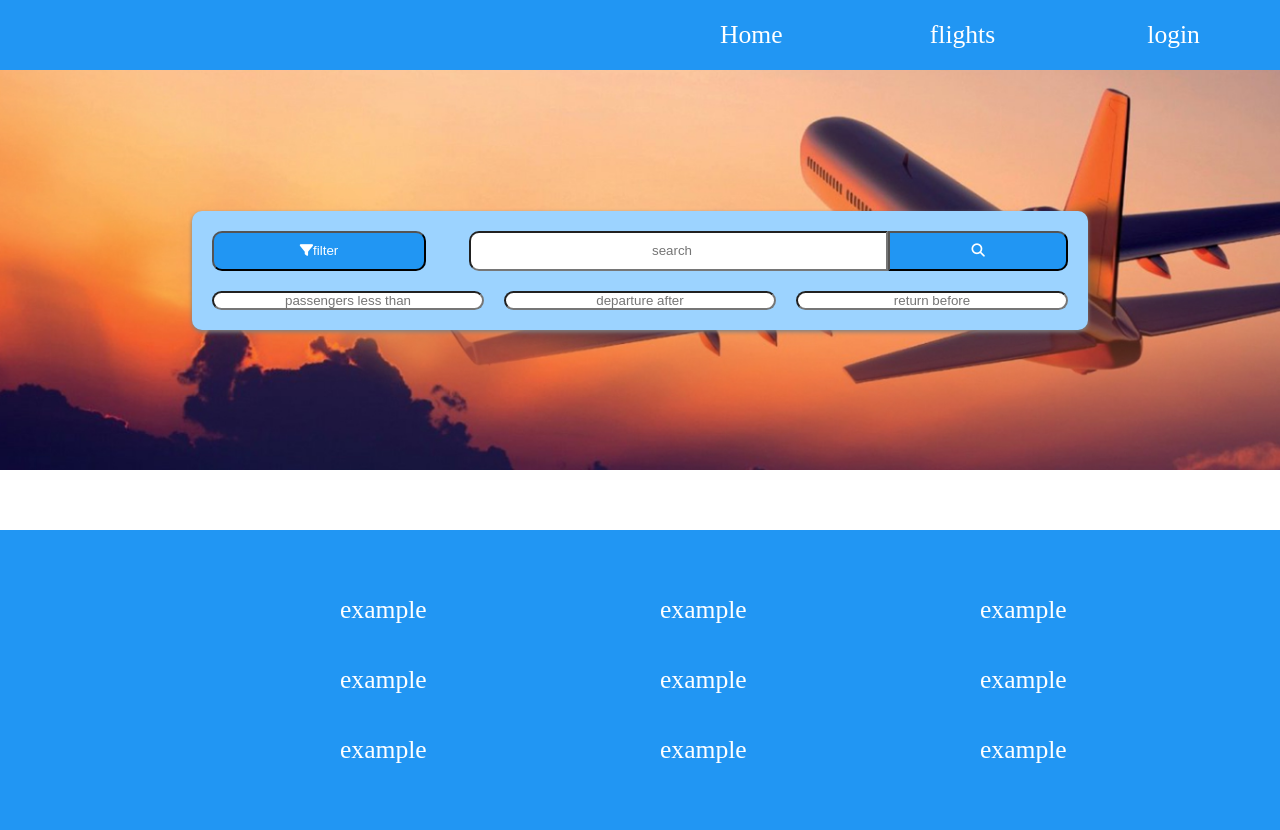
After one commit to AseelFatayerji/Flight-Website-Fullstack, a PHP site: page /Pages/flights.html in a window 1280 px wide. The commit adds this page. Run offline with PHP 8.4, Linux system fonts and the light colour scheme; some libraries are stand-ins or nearby versions.

Commit message:
craeted the flight search page

```diff
--- /dev/null
+++ b/Frontend/CSS/flights.css
@@ -0,0 +1,146 @@
+* {
+  margin: 0;
+  padding: 0;
+  box-sizing: border-box;
+}
+
+body {
+  width: 100vw;
+  height: 100vh;
+}
+
+header {
+  position: -webkit-sticky;
+  position: sticky;
+  top: 0;
+}
+
+.nav {
+  width: 100%;
+  height: 70px;
+  padding-left: 10px;
+}
+
+.navbar {
+  width: 50%;
+  height: 100%;
+}
+
+.navbar li {
+  display: flex;
+  justify-content: center;
+  align-items: center;
+  width: 33%;
+  height: 100%;
+  list-style: none;
+}
+
+.navbar a {
+  width: 100%;
+  height: 100%;
+  color: inherit;
+  font-size: 1.6rem;
+  text-decoration: none;
+  display: flex;
+  align-items: center;
+  justify-content: center;
+}
+
+.navbar a:hover {
+  background-color: #0d3e66;
+}
+
+.footer {
+  height: 300px;
+  width: 100%;
+}
+
+.footer div {
+  width: 25%;
+}
+
+.footer ul {
+  width: 25%;
+  list-style: none;
+}
+
+.footer ul li {
+  padding: 20px;
+  font-size: 1.6rem;
+  color: white;
+}
+
+.footer ul li:hover {
+  background-color: #0d3e66;
+  cursor: pointer;
+}
+
+.hero {
+  width: 100%;
+  height: 400px;
+  background-image: url("../assets/Screenshot\ 2024-03-20\ 205645.png");
+  background-repeat: no-repeat;
+  background-size: cover;
+}
+
+.filters-container {
+  width: 70%;
+  border-radius: 10px;
+  padding: 20px;
+  height: fit-content;
+  gap: 20px;
+  box-shadow: 0 2px 4px grey;
+}
+
+.filters-container > div {
+  width: 100%;
+}
+
+.filter-btn {
+  width: 25%;
+  border-radius: 10px;
+  height: 40px;
+}
+
+.filters-container > div > form {
+  width: 70%;
+}
+
+.filters-container > div > form > input {
+  width: 70%;
+  height: 40px;
+  text-align: center;
+  border-radius: 10px 0 0 10px;
+}
+
+.filters-div ul {
+  width: 100%;
+  gap: 20px;
+  list-style: none;
+}
+
+.filters-div ul li{
+  width: 33%;
+}
+
+.filters-div ul li input {
+  text-align: center;
+  width: 100%;
+  border-radius: 10px;
+  list-style: none;
+}
+
+.display-flights {
+  width: 100%;
+  padding: 30px;
+  gap: 20px;
+  flex-wrap: wrap;
+  height: fit-content;
+}
+
+.search-btn {
+  float: right;
+  border-radius: 0 10px 10px 0;
+  width: 30%;
+  height: 40px;
+}
--- /dev/null
+++ b/Frontend/Pages/flights.html
@@ -0,0 +1,104 @@
+<!DOCTYPE html>
+<html lang="en">
+  <head>
+    <meta charset="UTF-8" />
+    <meta name="viewport" content="width=device-width, initial-scale=1.0" />
+    <link rel="stylesheet" href="../CSS/flights.css" />
+    <link rel="stylesheet" href="../CSS/utilities.css" />
+    <link rel="stylesheet" href="../CSS/colors.css" />
+    <script
+      src="https://kit.fontawesome.com/3466402afb.js"
+      crossorigin="anonymous"
+    ></script>
+    <title>Document</title>
+  </head>
+  <body>
+    <header>
+      <nav class="nav bg-primary txt-white flex space-between align-center">
+        <div></div>
+        <ul class="navbar bg-txt-white flex space-evenly align-center">
+          <li><a href="#">Home</a></li>
+          <li><a href="#">flights</a></li>
+          <li><a href="#">login</a></li>
+        </ul>
+      </nav>
+    </header>
+
+    <main>
+      <section class="hero flex center">
+        <div class="flex filters-container column center bg-secondary">
+          <div class="flex space-between align-center">
+            <button class="filter-btn bg-primary txt-white" id="filter-btn">
+              <i class="fa-solid fa-filter"></i>filter
+            </button>
+
+            <form action="">
+              <input
+                class="search-input"
+                type="search"
+                placeholder="search"
+                id="search-input"
+              />
+              <button
+                class="search-btn flex center txt-white bg-primary"
+                id="search-btn"
+              >
+                <i class="fa-solid fa-magnifying-glass"></i>
+              </button>
+            </form>
+          </div>
+          <div class="filters-div flex center hiden">
+            <ul class="flex filters-list align-center space-between">
+              <li>
+                <input
+                  type="text"
+                  placeholder="passengers less than"
+                  id="passengers-less-than"
+                />
+              </li>
+              <li>
+                <input
+                  type="text"
+                  placeholder="departure after"
+                  id="departure-after"
+                />
+              </li>
+              <li>
+                <input
+                  type="text"
+                  placeholder="return before"
+                  id="return-before"
+                />
+              </li>
+            </ul>
+          </div>
+        </div>
+      </section>
+      <section
+        class="display-flights flex center bg-white"
+        id="display-flights"
+      >
+
+    </section>
+    </main>
+
+    <footer class="footer bg-primary txt-white flex center">
+      <div></div>
+      <ul>
+        <li>example</li>
+        <li>example</li>
+        <li>example</li>
+      </ul>
+      <ul>
+        <li>example</li>
+        <li>example</li>
+        <li>example</li>
+      </ul>
+      <ul>
+        <li>example</li>
+        <li>example</li>
+        <li>example</li>
+      </ul>
+    </footer>
+  </body>
+</html>
--- a/Frontend/Pages/home.html
+++ b/Frontend/Pages/home.html
@@ -44,10 +44,12 @@
 
       <section class="flights-container flex center column bg-white">
         <h1>Flights</h1>
-        <div class="flight-cards flex center" id="flight-cards">
+        <div class="flight-cards flex center" id="flight-cards"></div>
         <div class="more flex end align-center">
           <a href="">more<i class="fa-solid fa-arrow-right"></i></a>
+
         </div>
+
       </section>
 
       <section class="reviews-container flex center column">
```
Also changed, not shown: Frontend/CSS/flight.css (added, +78 -0 lines), Frontend/CSS/home.css (+6 -1 lines), Frontend/Pages/flight.html (added, +42 -0 lines), Frontend/Scripts/allflights.js (added, +7 -0 lines), Frontend/assets/Screenshot 2024-03-20 205645.png (added), 1 other file.
